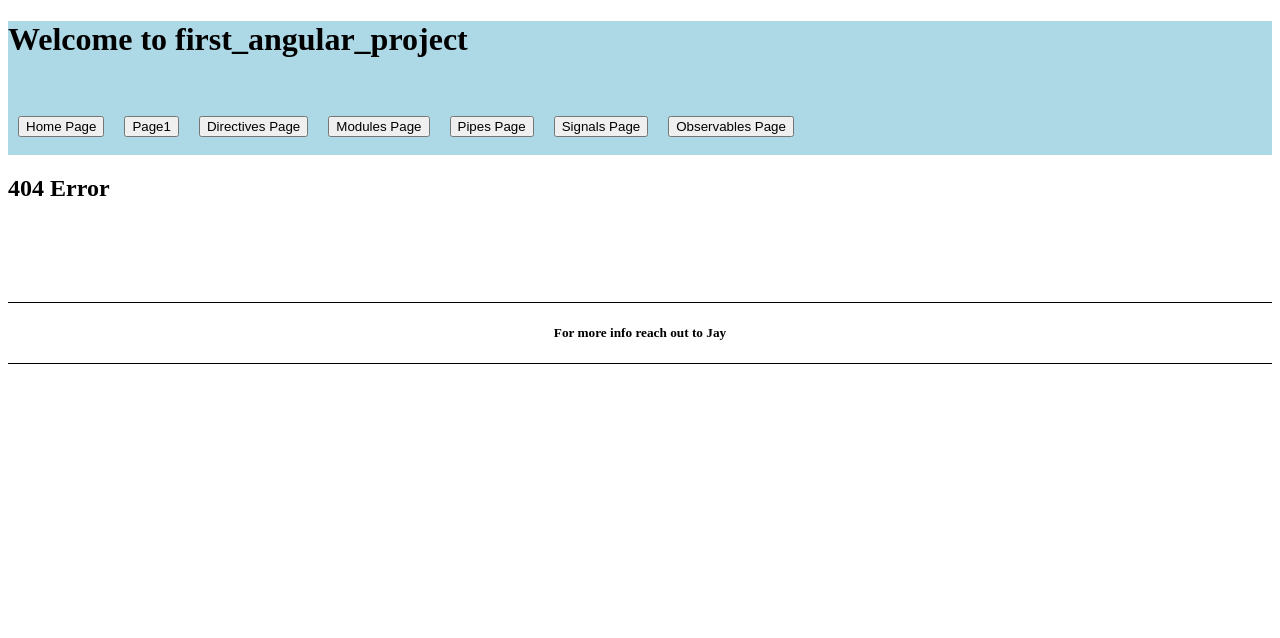
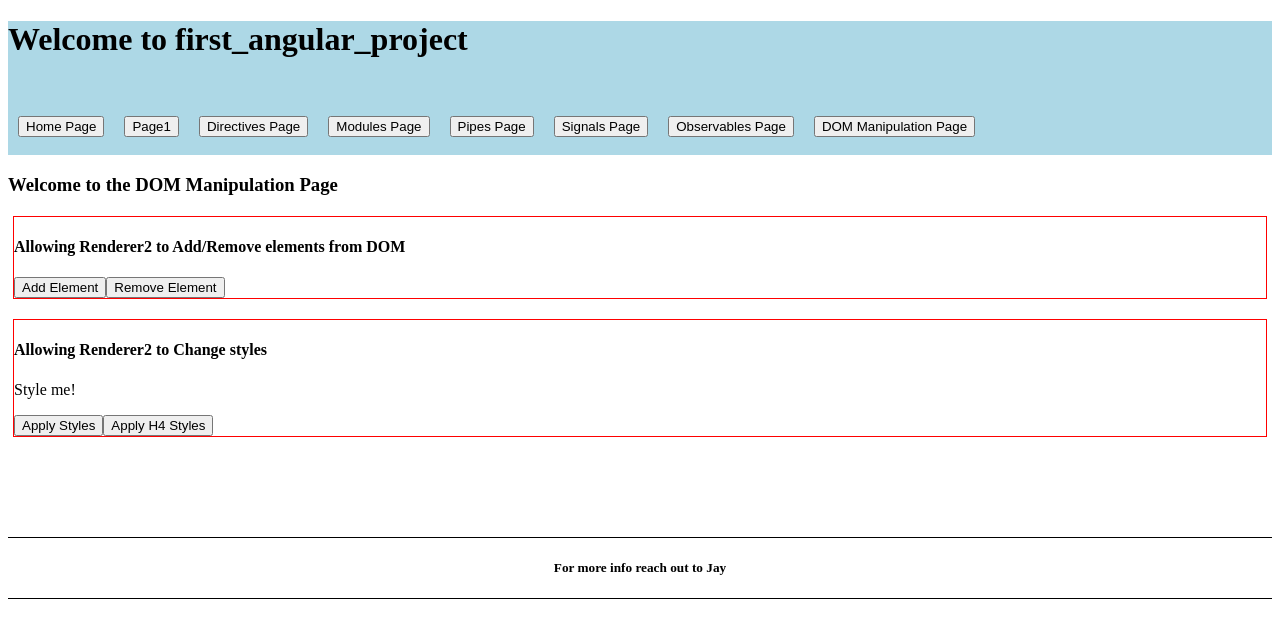
Before and after one commit to JTCollins33/first_angular_project, an Angular app: page /domManipulation in a window 1280 px wide. Before the commit this address had no page. Shown: the top 638 px of the page. Built offline with nearby package versions, Linux system fonts and the light colour scheme.

Commit message:
added basic dom manipulations

```diff
--- a/src/app/app.routes.ts
+++ b/src/app/app.routes.ts
@@ -35,6 +35,10 @@ export const routes: Routes = [
         loadComponent: () => import('./observables-page/observables-page.component').then(m => m.ObservablesPageComponent)
     },
     {
+        path: 'domManipulation',
+        loadComponent: () => import('./dom-manipulation-page/dom-manipulation-page.component').then(m => m.DomManipulationPageComponent)
+    },
+    {
         path: '**',
         // component: NotFoundComponent
         loadComponent: () => import('./not-found/not-found.component').then(m => m.NotFoundComponent)
--- /dev/null
+++ b/src/app/dom-manipulation-page/dom-manipulation-page.component.html
@@ -0,0 +1,15 @@
+<h3>Welcome to the DOM Manipulation Page</h3>
+
+<div class="new-example">
+    <h4>Allowing Renderer2 to Add/Remove elements from DOM</h4>
+    <div #container></div>
+    <button (click)="addElement()">Add Element</button>
+    <button (click)="removeElement()">Remove Element</button>
+</div>
+
+<div class="new-example">
+    <h4 #h4Element>Allowing Renderer2 to Change styles</h4>
+    <p #textElement>Style me!</p>
+    <button (click)="applyStyles()">Apply Styles</button>
+    <button (click)="applyH4Styles()">Apply H4 Styles</button>
+</div>
--- /dev/null
+++ b/src/app/dom-manipulation-page/dom-manipulation-page.component.scss
@@ -0,0 +1,7 @@
+.new-example {
+    border: 1px solid red;
+    margin-top: 20px;
+    margin-bottom: 20px;
+    margin-left: 5px;
+    margin-right: 5px;
+}
--- /dev/null
+++ b/src/app/dom-manipulation-page/dom-manipulation-page.component.ts
@@ -0,0 +1,54 @@
+import { Component, ElementRef, Renderer2, ViewChild } from '@angular/core';
+
+@Component({
+  selector: 'app-dom-manipulation-page',
+  imports: [],
+  templateUrl: './dom-manipulation-page.component.html',
+  styleUrl: './dom-manipulation-page.component.scss'
+})
+export class DomManipulationPageComponent {
+  @ViewChild('container') container!: ElementRef;
+  @ViewChild('textElement') textElement!: ElementRef;
+  @ViewChild('h4Element') h4Element!: ElementRef;
+  private createdElement!: HTMLElement;
+
+  createdElementsList: HTMLElement[] = []
+
+  constructor(private renderer: Renderer2) {}
+
+  ngOnInit(){
+    console.log("View Child on initialization: "+this.container)
+  }
+
+  ngAfterViewInit(){
+    console.log("View Child after view initialization: "+this.container.nativeElement)
+  }
+
+  addElement(){
+    this.createdElement = this.renderer.createElement('p');
+    const text = this.renderer.createText('This is a dynamically added element')
+    this.renderer.appendChild(this.createdElement, text)
+    this.renderer.appendChild(this.container.nativeElement, this.createdElement)
+    this.createdElementsList.push(this.createdElement)
+  }
+
+  removeElement(){
+    if (this.createdElement) {
+      this.renderer.removeChild(this.container.nativeElement, this.createdElement);
+      const nextHTMLElement = this.createdElementsList.pop()
+      if(nextHTMLElement){
+        this.createdElement = nextHTMLElement
+      }
+    }
+  }
+
+  applyStyles() {
+    this.renderer.setStyle(this.textElement.nativeElement, 'color', 'blue')
+    this.renderer.setStyle(this.textElement.nativeElement, 'font-weight', 'bold')
+  }
+  applyH4Styles() {
+    this.renderer.setStyle(this.h4Element.nativeElement, 'color', 'green')
+    this.renderer.setStyle(this.h4Element.nativeElement, 'font-weight', 'italics')
+  }
+
+}
--- a/src/app/header/header.component.html
+++ b/src/app/header/header.component.html
@@ -8,5 +8,6 @@
     <button routerLink="/pipes">Pipes Page</button>
     <button routerLink="/signals">Signals Page</button>
     <button routerLink="/observables">Observables Page</button>
+    <button routerLink="/domManipulation">DOM Manipulation Page</button>
     <br/><br/>
 </header>
```
